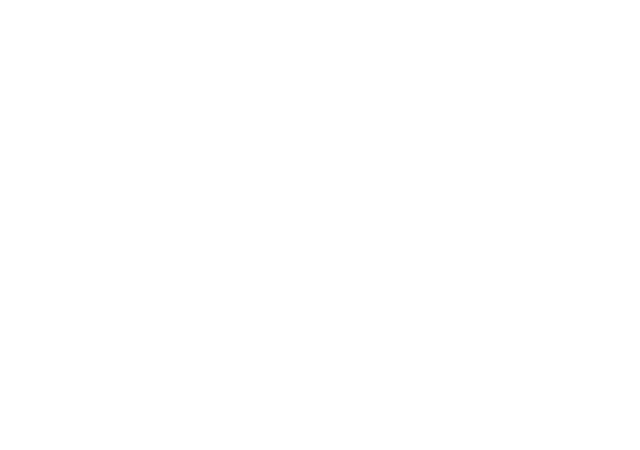
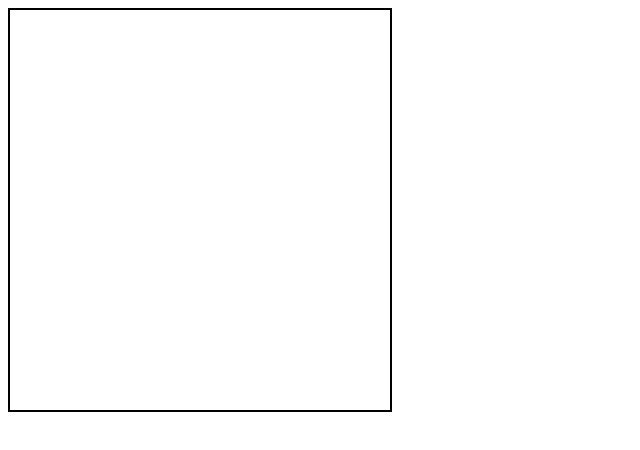
Before and after one commit to AldinaIsaeva/team-work, a plain HTML site: page index.html in a window 1280 px wide. Shown: the whole page, without its empty margins (0-640 px from the left). Drawn offline with Linux system fonts and the light colour scheme.

Commit message:
added style css

```diff
--- a/index.html
+++ b/index.html
@@ -4,8 +4,9 @@
     <meta charset="UTF-8">
     <meta name="viewport" content="width=device-width, initial-scale=1.0">
     <title>Document</title>
+    <link rel="stylesheet" href="style.css">
 </head>
 <body>
-
+    <div class="block"></div>
 </body>
 </html>
--- /dev/null
+++ b/style.css
@@ -0,0 +1,5 @@
+.block {
+    width: 380px;
+    height: 400px;
+    border: 2px solid black;
+}
```
